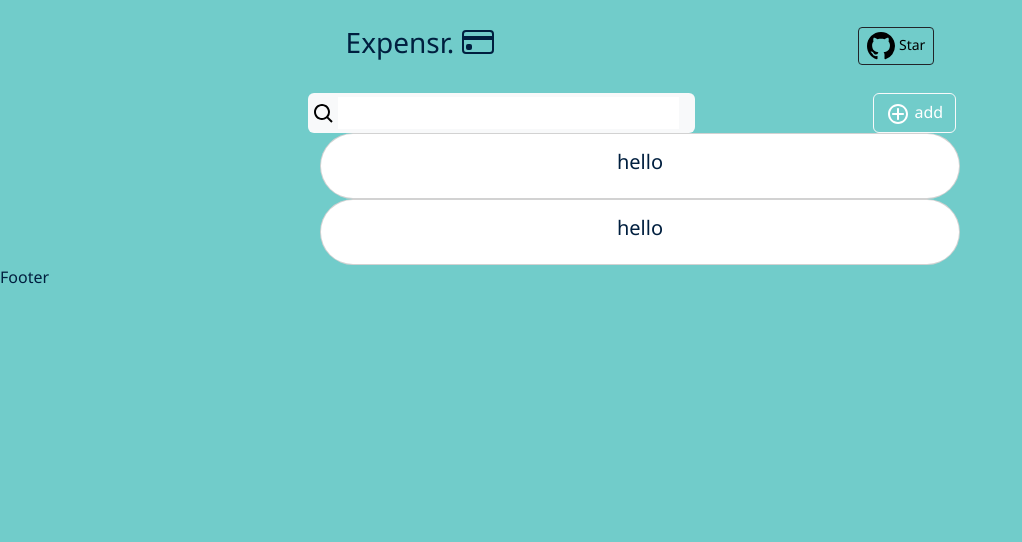
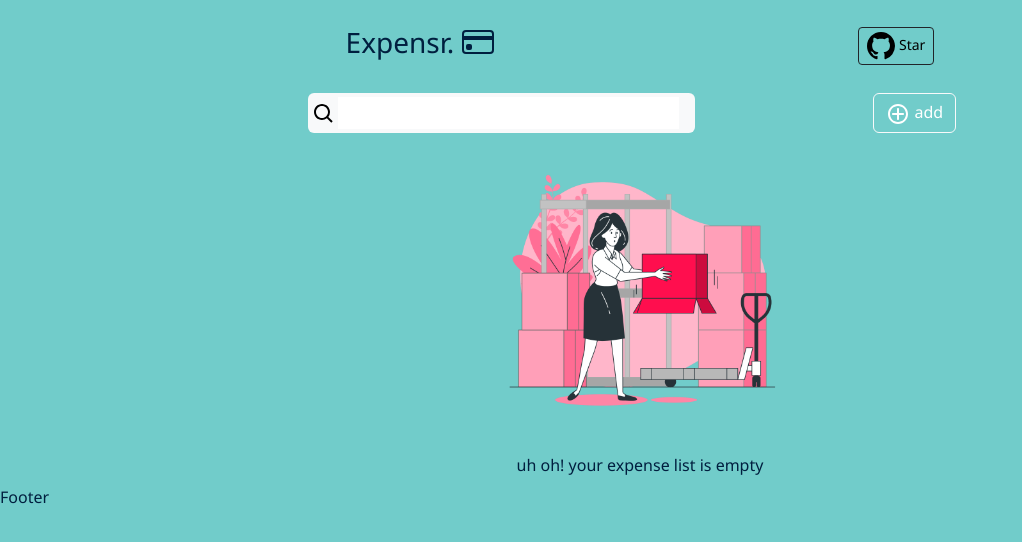
Before and after one commit to MahtabBukhari/precise-tech-expense-tracker-redux, a React (Create React App) app: page / in a window 1280 px wide. Shown: the top 542 px of the page, without its empty margins (0-1022 px from the left). Built offline with nearby package versions, Linux system fonts and the light colour scheme.

Commit message:
use time moment npm for display time and delete data from store

```diff
--- a/package.json
+++ b/package.json
@@ -8,6 +8,7 @@
     "@testing-library/react": "^13.3.0",
     "@testing-library/user-event": "^13.5.0",
     "bootstrap": "^5.2.2",
+    "moment": "^2.29.4",
     "react": "^18.2.0",
     "react-bootstrap": "^2.5.0",
     "react-dom": "^18.2.0",
--- a/src/components/add-form/index.js
+++ b/src/components/add-form/index.js
@@ -1,6 +1,6 @@
 
 import React, { useState } from 'react';
-import {InputGroup,Form,Dropdown,Card, Button} from 'react-bootstrap';
+import {InputGroup,Form,Dropdown, Button} from 'react-bootstrap';
 import './styles.css';
 import {SlPaperPlane} from 'react-icons/sl'
 import {categories as Cat} from '../categoryList'
@@ -17,7 +17,7 @@ const AddForm = () => {
     const [amount,setAmount]=useState('')
     const [category,setCategory]=useState()
     const [modalOpen,setModalOpen]=useState(false)
-
+  console.log(category)
 
 
 const handleSubmit=()=>{
@@ -75,7 +75,7 @@ theme="light"
         </div>
         <div className="form-item">
         <InputGroup className="mb-3">
-        <InputGroup.Text id="basic-addon2">Amount</InputGroup.Text>
+        <InputGroup.Text id="basic-addon2">Amount ₨</InputGroup.Text>
         <Form.Control
           placeholder="Enter your Amount"
           aria-label="amount"
@@ -101,16 +101,16 @@ theme="light"
         <Dropdown>
       <Dropdown.Toggle variant="outline-light" style={{backgroundColor:"white",color:"black",width:"50%"}} id="dropdown-basic">
        {
-        category?category:"Category"
+        category?category.title:"Category"
        }
       </Dropdown.Toggle>
 
       <Dropdown.Menu  style={{backgroundColor:"white",color:"black",width:"50%"}} >
        {
-            Cat.map(cat=><Dropdown.Item key={cat.id} className='dropdownItem' style={{borderRight:`5px solid ${cat.color}`}}  onClick={()=>{setCategory(cat.title)}}>
+            Cat.map(category=><Dropdown.Item key={category.id} className='dropdownItem' style={{borderRight:`5px solid ${category.color}`}}  onClick={()=>setCategory(category)}>
 
-              <label > {cat.title}</label>
-              <img src={cat.icon} alt={cat.title} width="50vmax" />
+              <label > {category.title}</label>
+              <img src={category.icon} alt={category.title} width="30vmax" />
 
 
               </Dropdown.Item>)
--- a/src/components/card/index.js
+++ b/src/components/card/index.js
@@ -1,12 +1,41 @@
+import moment from 'moment/moment'
 import React from 'react'
-import {Card} from 'react-bootstrap'
+import './styles.css'
+import {Button, Card, Col, Row} from 'react-bootstrap'
+import {RiDeleteBin6Line} from 'react-icons/ri'
+import { useDispatch } from 'react-redux'
+import { deleteexpense } from '../../redux/actions/expenses'
 
 const Cards = ({item}) => {
+  const dispatch= useDispatch()
+  const handleDelete=()=>{
+
+    dispatch(deleteexpense(item))
+
+  }
+
+  const time = moment(item.createdAt).fromNow()
   return (
-    <Card>
-    <Card.Body>
-        <Card.Title>{item.title}</Card.Title>
-    </Card.Body>
+    <Card style={{borderRight:`5px solid ${item.category.color}`,width:"90%",padding:"1vmax",margin:"1vmax"}}>
+      <Row >
+        <Col className='col-lg-2 col-md-2 col-sm-2'>
+          <img src={item.category.icon} alt="categoryImage" width="70vmax" />
+        </Col>
+        <Col className='col-lg-6 col-md-6 col-sm-6 ml-2'>
+          <h4>{item.title}</h4>
+          <div className="timeLav">{time}</div>
+
+        </Col>
+        <Col className='col-lg-2 col-md-2 col-sm-3 ml-auto priceCol'>
+
+          <Button style={{backgroundColor:"transparent",border:"none",outline:"none"}} onClick={handleDelete}><RiDeleteBin6Line color='black' size="1.5rem"/></Button>
+           <p><strong>₨ {item.amount}</strong></p>
+
+
+        </Col>
+      </Row>
+
+
 </Card>
   )
 }
--- a/src/components/card/styles.css
+++ b/src/components/card/styles.css
@@ -0,0 +1,7 @@
+.priceCol{
+    text-align: center;
+    display: flex;
+    flex-direction: column;
+    justify-content: center;
+    align-items: center;
+}
--- a/src/components/expenseList/index.js
+++ b/src/components/expenseList/index.js
@@ -1,25 +1,25 @@
 import React from 'react'
+import { useSelector } from 'react-redux'
 import Cards from '../card'
 import './styles.css'
 
 const ExpenseList = () => {
-    const list=[
-        {
-            title:'hello'
 
-        },
-        {
-            title:'hello'
+    const list = useSelector(state=>state.expenses.expenseList)
+    console.log(list)
 
-        }
-    ]
   return (
     <>
     {list.length?(
-    list.map(item=> <Cards item={item}/>
+    list.map(item=> <Cards key={item.id} item={item}/>
         )
 
-    ):null}
+    ):<div className='emptyList'>
+        <img src={require('../../assets/images/empty.png')} alt="empty" width="50%"/>
+       <div>
+       <label>uh oh! your expense list is empty</label>
+        </div>
+        </div>}
     </>
   )
 }
--- a/src/components/expenseList/styles.css
+++ b/src/components/expenseList/styles.css
@@ -0,0 +1,3 @@
+.emptyList{
+    text-align: center;
+}
--- a/src/components/success_modal/SuccessModal.js
+++ b/src/components/success_modal/SuccessModal.js
@@ -15,14 +15,15 @@ const customStyles = {
     backgroundColor:'#71ccca',
     width:'30%',
     height:'90%',
-    borderRadius:'12px'
+    borderRadius:'12px',
+    ariaHideApp:false
   },
 };
 
 const SuccessModal = ({modalOpen}) => {
 
   return (
-    <Modal isOpen={modalOpen} style={customStyles}>
+    <Modal isOpen={modalOpen} style={customStyles} ariaHideApp={false}>
       <Card style={{margin:"0px",backgroundColor:"#71ccca",textAlign:"center",border:"none"}}>
         <Card.Title>title</Card.Title>
         <Card.Img  src={require('../../assets/images/added-image.png')} style={{height:"25vmax",margin:"auto"}} alt="immodal"/>
--- a/src/redux/action-types/expenses.js
+++ b/src/redux/action-types/expenses.js
@@ -1,3 +1,4 @@
 export const expenseTypes={
-    ADD_EXPENSE:"ADD_EXPENSE"
+    ADD_EXPENSE:"ADD_EXPENSE",
+    DELETE_EXPENSE:"DELETE_EXPENSE"
 }
--- a/src/redux/actions/expenses.js
+++ b/src/redux/actions/expenses.js
@@ -6,3 +6,11 @@ export const addexpense=(data)=>{
         payload:data
     }
 }
+
+
+export const deleteexpense=(data)=>(
+    {
+        type:expenseTypes.DELETE_EXPENSE,
+        payload:data
+    }
+)
--- a/src/redux/reducers/expenses.js
+++ b/src/redux/reducers/expenses.js
@@ -14,6 +14,14 @@ export const expenseReducer=(state=initialState,{type,payload})=>{
                 ...state,
                 expenseList:[payload,...state.expenseList]
             }
+        case expenseTypes.DELETE_EXPENSE:{
+            const updateList = state.expenseList.filter(item=> item.id!==payload.id)
+
+            return{
+                ...state,
+                expenseList:updateList
+            }
+        }
         default:
             return state
 
```
Also changed, not shown: 1 other file (tests, documents, lock files or other folders).
